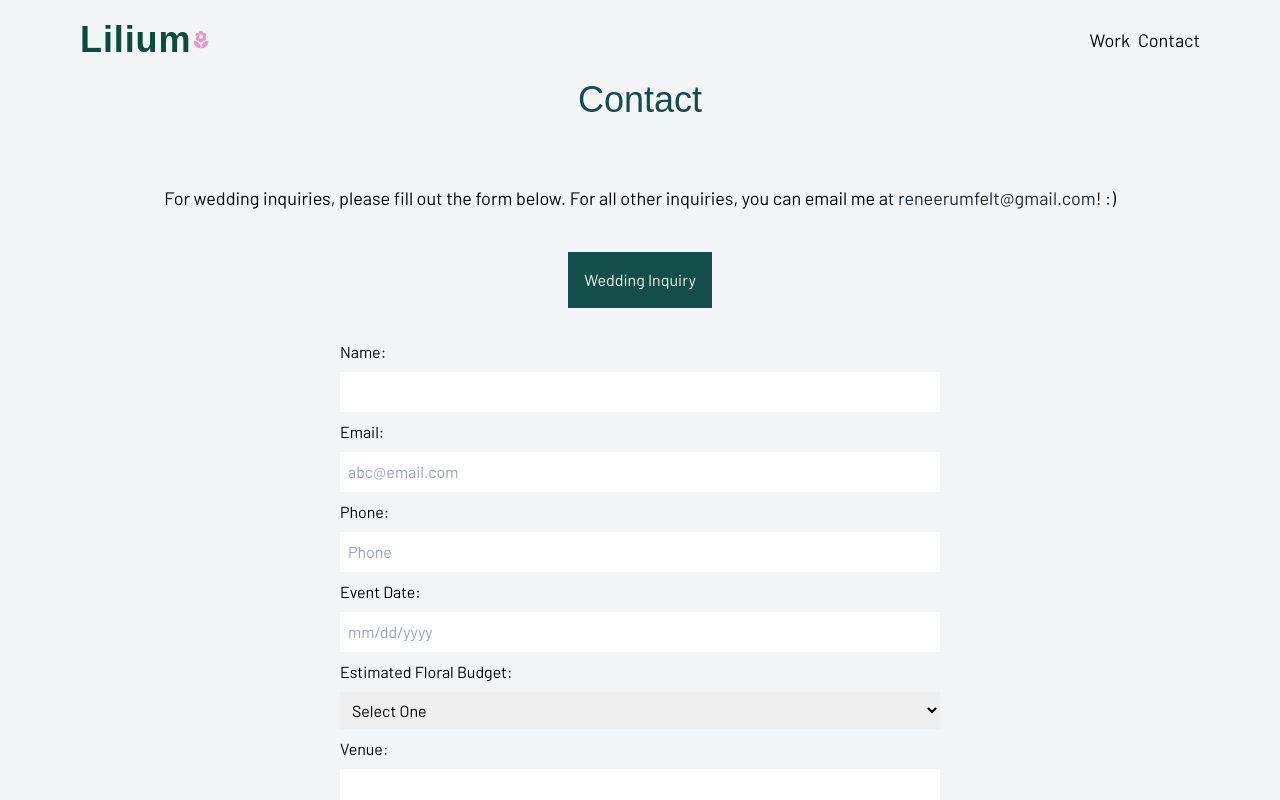
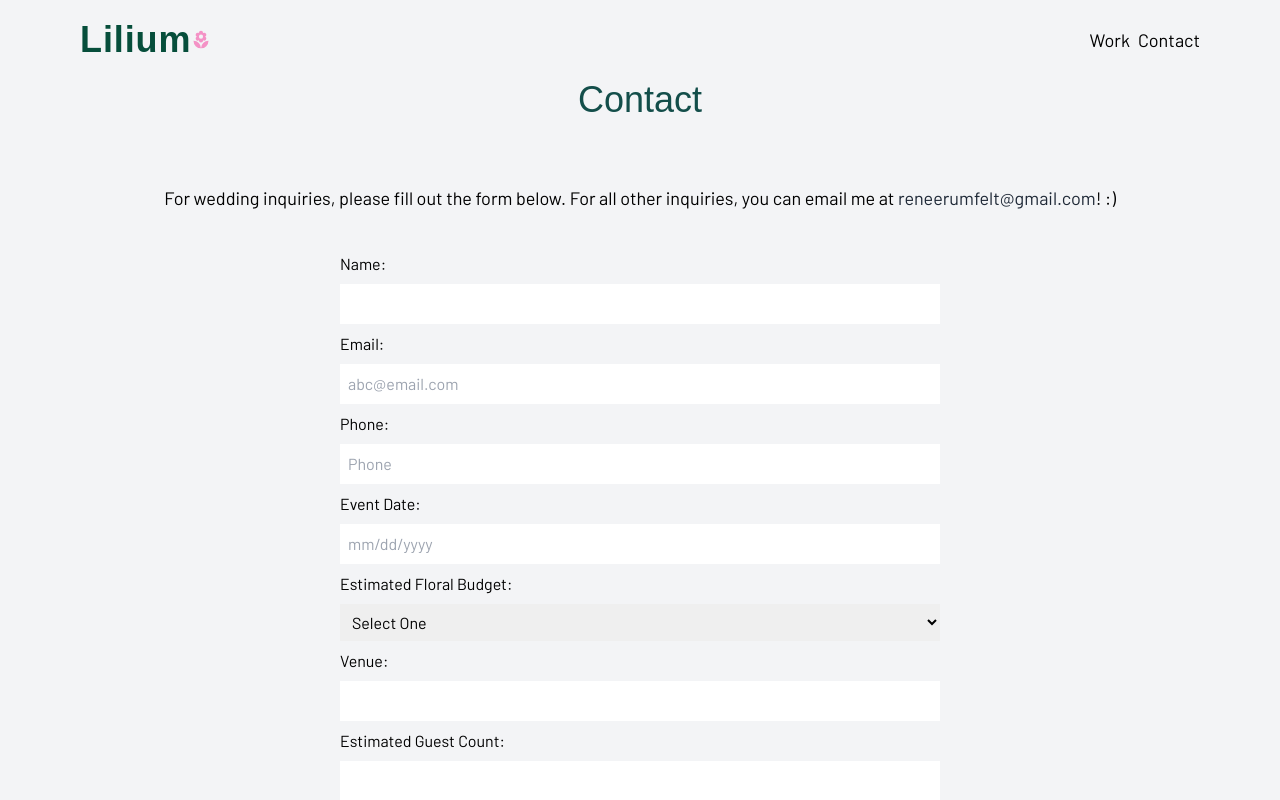
Before and after one commit to jonword/multistep-floral, a Next.js app: page /contact in a window 1280 px wide. Shown: the top 800 px of the page. Built offline with nearby package versions, Linux system fonts and the light colour scheme; a web font is replaced by a local one.

Commit message:
delete button to google form

```diff
--- a/src/pages/contact/index.tsx
+++ b/src/pages/contact/index.tsx
@@ -29,13 +29,6 @@ const Contact = () => {
       <div
         className={`${barlow.className} flex min-h-screen w-full flex-col items-center p-8 mb-32`}
       >
-        <div className="flex gap-8 mb-8">
-          <Link href="https://forms.gle/9wB3Chh2BpGFujug6" target="_blank">
-            <button className="hover:bg-emerald-800 duration-200 bg-teal-900 p-4 text-gray-100">
-              <p>Wedding Inquiry</p>
-            </button>
-          </Link>
-        </div>
         <WeddingForm />
       </div>
     </>
```
